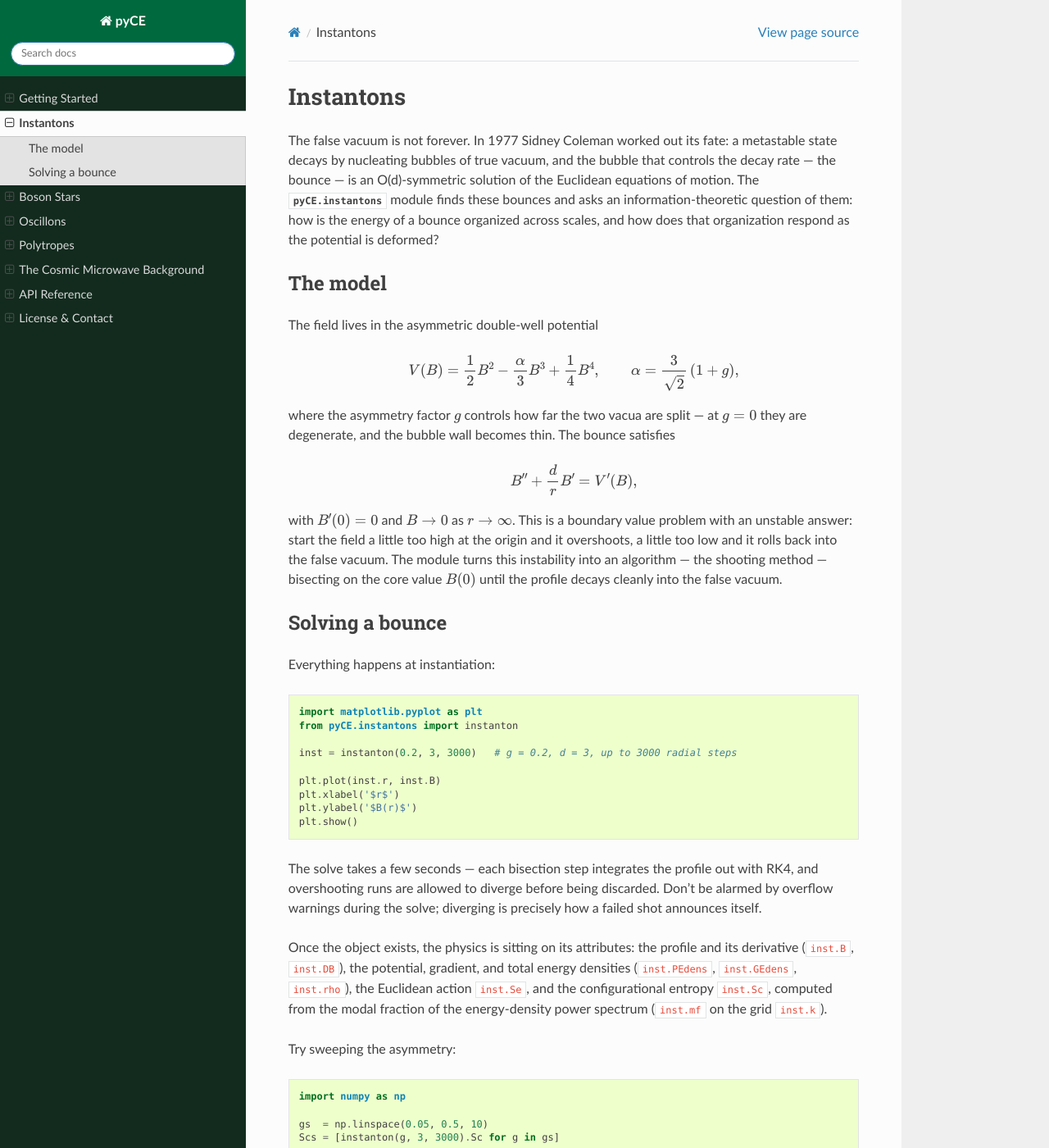
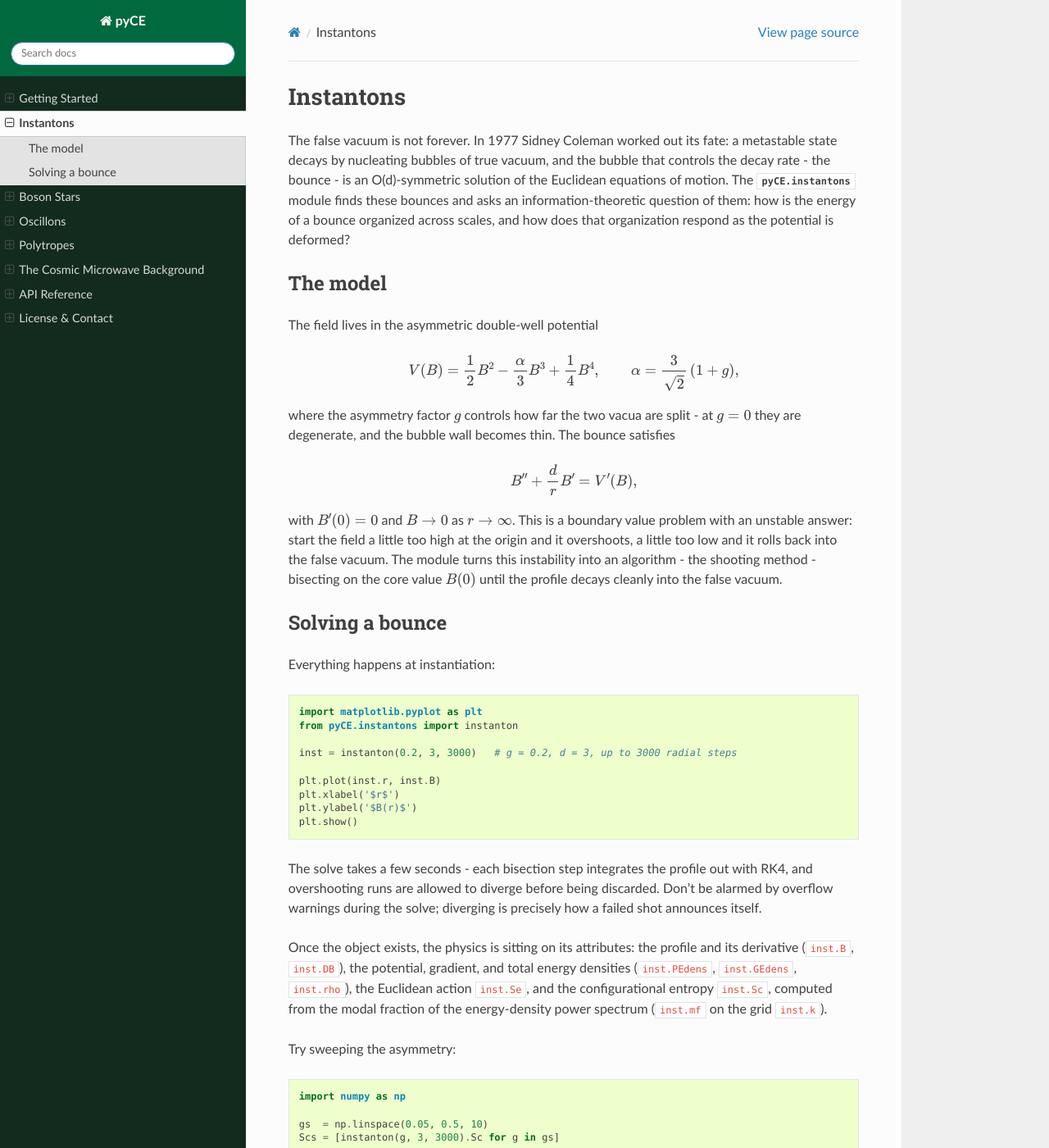
Before and after one commit to EternalTime/pyCE, a Sphinx documentation site: the page built from docs/guide_instantons.rst, in a window 1280 px wide and 1400 px high. Shown: the whole window at 82% size. Built offline with Sphinx 7.4.7 and the Read the Docs theme 3.1.0, drawn with Linux system fonts in a browser that asks for light colours; some of the changed text lies outside the part shown.

```diff
--- a/docs/guide_instantons.rst
+++ b/docs/guide_instantons.rst
@@ -3,7 +3,7 @@ Instantons
 
 The false vacuum is not forever. In 1977 Sidney Coleman worked out its
 fate: a metastable state decays by nucleating bubbles of true vacuum, and
-the bubble that controls the decay rate — the bounce — is an O(d)-symmetric
+the bubble that controls the decay rate - the bounce - is an O(d)-symmetric
 solution of the Euclidean equations of motion. The :mod:`pyCE.instantons` module finds these
 bounces and asks an information-theoretic question of them: how is the energy
 of a bounce organized across scales, and how does that organization respond
@@ -19,8 +19,8 @@ The field lives in the asymmetric double-well potential
     V(B) = \frac{1}{2}B^2 - \frac{\alpha}{3}B^3 + \frac{1}{4}B^4,
     \qquad \alpha = \frac{3}{\sqrt{2}}\,(1+g),
 
-where the asymmetry factor :math:`g` controls how far the two vacua are split
-— at :math:`g=0` they are degenerate, and the bubble wall becomes thin. The
+where the asymmetry factor :math:`g` controls how far the two vacua are split -
+at :math:`g=0` they are degenerate, and the bubble wall becomes thin. The
 bounce satisfies
 
 .. math::
@@ -30,8 +30,8 @@ bounce satisfies
 with :math:`B'(0)=0` and :math:`B\to 0` as :math:`r\to\infty`. This is a
 boundary value problem with an unstable answer: start the field a little too
 high at the origin and it overshoots, a little too low and it rolls back into
-the false vacuum. The module turns this instability into an algorithm — the
-shooting method — bisecting on the core value :math:`B(0)` until the profile
+the false vacuum. The module turns this instability into an algorithm - the
+shooting method - bisecting on the core value :math:`B(0)` until the profile
 decays cleanly into the false vacuum.
 
 Solving a bounce
@@ -49,7 +49,7 @@ Everything happens at instantiation::
     plt.ylabel('$B(r)$')
     plt.show()
 
-The solve takes a few seconds — each bisection step integrates the profile
+The solve takes a few seconds - each bisection step integrates the profile
 out with RK4, and overshooting runs are allowed to diverge before being
 discarded. Don't be alarmed by overflow warnings during the solve; diverging
 is precisely how a failed shot announces itself.
@@ -75,6 +75,6 @@ Try sweeping the asymmetry::
 
 Convince yourself of the trend before you plot it: as :math:`g` grows the
 bounce localizes, its power spectrum spreads, and the configurational entropy
-responds. For the relationship between :math:`S_c` and the Euclidean action —
-and what it suggests about decay rates — see Gleiser & Sowinski, *Phys. Rev.
+responds. For the relationship between :math:`S_c` and the Euclidean action -
+and what it suggests about decay rates - see Gleiser & Sowinski, *Phys. Rev.
 D* **98**, 056026 (2018).
--- a/docs/index.rst
+++ b/docs/index.rst
@@ -26,7 +26,7 @@ long-lived, localized oscillations of a real scalar field. The
 ``polytropes`` module solves the Lane-Emden equation for self-gravitating
 spheres of gas. The ``cosmology`` module brings the same
 information-theoretic lens to the angular power spectrum of the cosmic
-microwave background — WMAP data is bundled, Planck data is a download away.
+microwave background - WMAP data is bundled, Planck data is a download away.
 Underneath all four sits ``pyCE.math``, where the radial Fourier transform
 lives.
 
```
Also changed, not shown: docs/guide_bosonstars.rst (+7 -7 lines), docs/guide_cosmology.rst (+5 -5 lines), docs/guide_oscillons.rst (+7 -7 lines), docs/guide_polytropes.rst (+6 -6 lines).
